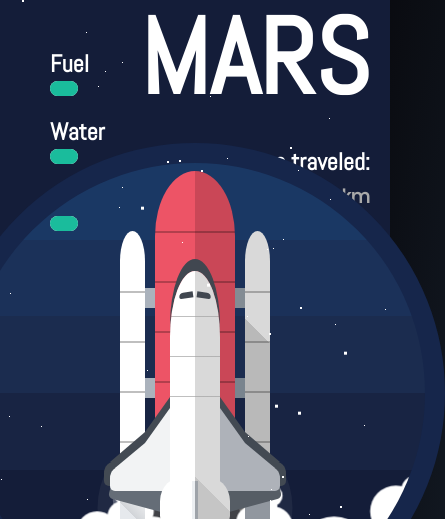
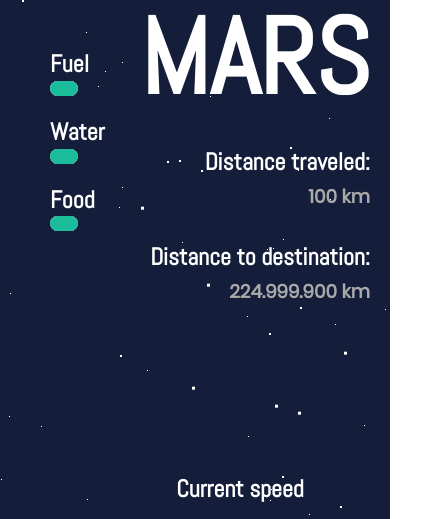
Before and after one commit to xewaax/Challenge1-EvaRiksen, a plain HTML site: page index.html in a window 390 px wide. Shown: the part 71-590 px from the top of the page, 445 px wide, since content can reach past the window. Drawn offline with nearby package versions, Linux system fonts and the light colour scheme.

Commit message:
Mobile test first

```diff
--- a/index.html
+++ b/index.html
@@ -47,10 +47,10 @@
 
 
 <!--Raket-->
-		<div class="window">
+		<div class="window" style="display:none;">
 		  <div class="burn"></div>
 		</div>
-		<div class="space-shuttle">
+		<div class="space-shuttle" style="display:none;">
 		  <div class="orbiter">
 			<div class="orbiter_window"></div>
 			<div class="orbiter_wing orbiter_wing--left"></div>
```
